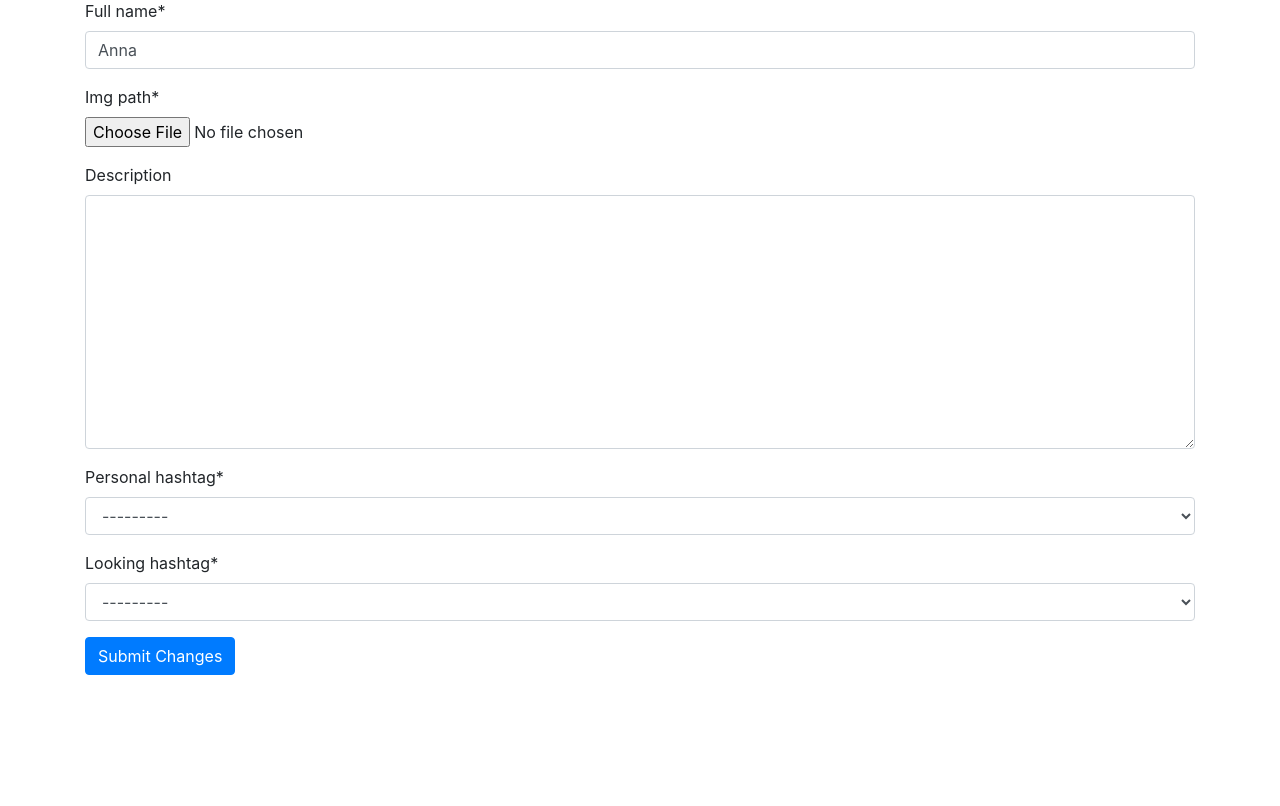
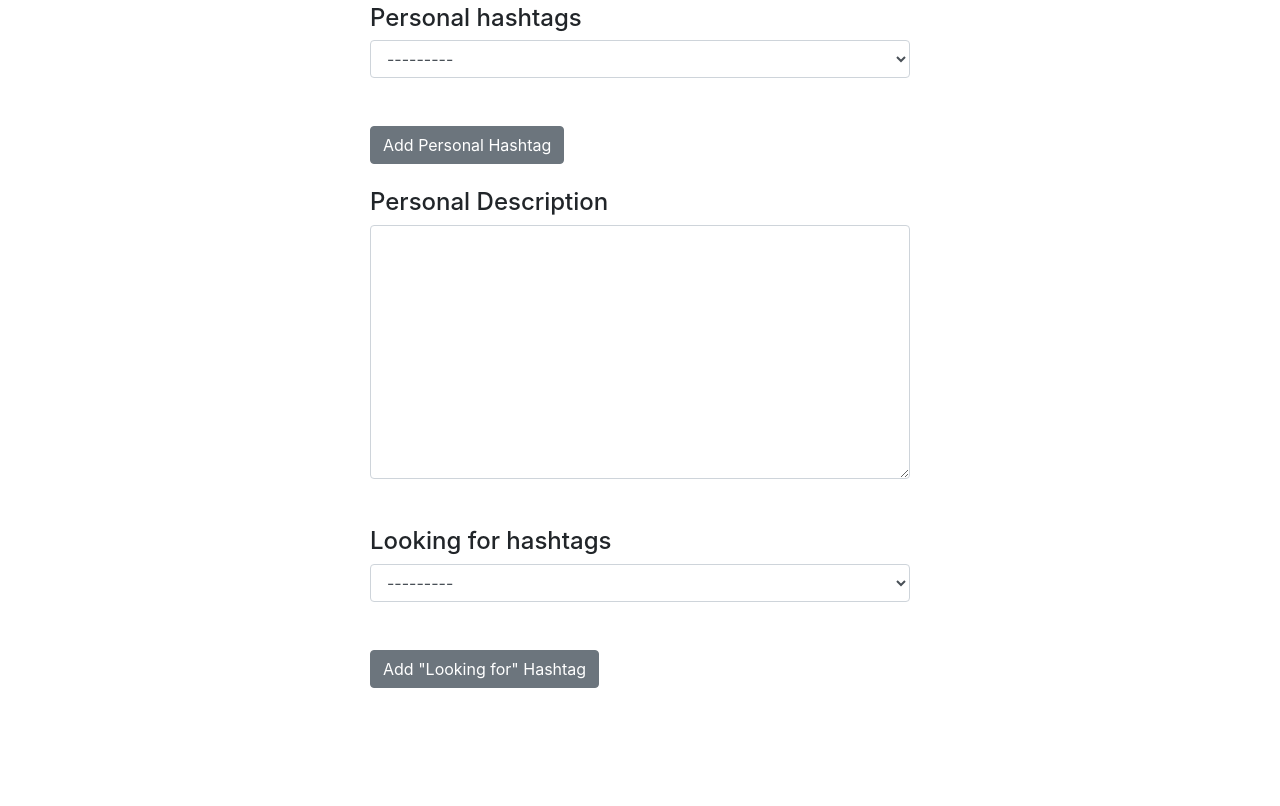
Before and after one commit to ofirziv/Mingling, a Django app: page /user_page/ in a window 1280 px wide. Shown: the part 394-1200 px from the top of the page. Run offline with Django 3.2, Linux system fonts and the light colour scheme; a user stored in the database is signed in; data comes from the database, SQL or seed files in the repository; both versions use the stored data as it was after the commit; some libraries are stand-ins or nearby versions.

Commit message:
Hashtags
29.8.18
-------
Finished:
%%%%%%%%%
1. Added default (initial) values to each field in the 'user_page'
2. Added a hashtags multi-choice label + search
3. Editing Working perfectly!
4. Image updating bug fixed
5. Added connection between user to hashtags
6. Creating a page 'after activation' that connects to the description page

TODO:
%%%%%
1. Add an image cropper
2. Add tags bootstrap labels (+delete option)

```diff
--- a/Comments.txt
+++ b/Comments.txt
@@ -6,11 +6,14 @@ Finished:
 2. Added a hashtags multi-choice label + search
 3. Editing Working perfectly!
 4. Image updating bug fixed
+5. Added connection between user to hashtags
+6. Creating a page 'after activation' that connects to the description page
 
 
 TODO:
 %%%%%
 1. Add an image cropper
+2. Add tags bootstrap labels (+delete option)
 
 
 
--- a/mingling_app/src/mingling_app/urls.py
+++ b/mingling_app/src/mingling_app/urls.py
@@ -14,4 +14,6 @@ urlpatterns = [
 	# url(r'^test/$', network_views.test, name='test'),
 	url(r'^tags-autocomplete/$', network_views.PersonalHashtagAutocomplete.as_view(),
 		name='PersonalHashtag-autocomplete'),
+	url(r'^initialize_mingler/', network_views.initialize_mingler, name='initialize_mingler'),
+
 ]
--- a/mingling_app/src/network/choices.py
+++ /dev/null
@@ -1,5 +0,0 @@
-TAGS_CHOICES = ((1, ("Not relevant")),
-                (2, ("Review")),
-                (3, ("Maybe relevant")),
-                (4, ("Relevant")),
-                (5, ("Leading candidate")))
--- a/mingling_app/src/network/forms.py
+++ b/mingling_app/src/network/forms.py
@@ -3,7 +3,6 @@ from .models import Mingler, PersonalHashtag
 from registration.forms import RegistrationFormUniqueEmail
 from django.contrib.auth.forms import UserCreationForm
 from dal import autocomplete
-from .choices import TAGS_CHOICES
 
 
 class ContactForm(forms.Form):
@@ -29,9 +28,6 @@ class ContactForm(forms.Form):
 # 		full_name = self.cleaned_data.get('full_name')
 # 		return full_name
 
-def get_choice_list():
-    # all cites to used as chice list
-    return ['Pune', 'Patna', 'Mumbai', 'Delhi']
 
 # class PersonalHashtagForm(forms.ModelForm):
 # 	# tag = forms.ModelChoiceField(queryset=PersonalHashtag.objects.all(), widget=autocomplete.ModelSelect2(url='PersonalHashtag-autocomplete'))
@@ -55,10 +51,10 @@ class MinglerForm(forms.ModelForm):
  	#        widget=autocomplete.ModelSelect2(url='PersonalHashtag-autocomplete'))
 	personal_hashtag = forms.ModelChoiceField(
 		queryset=PersonalHashtag.objects.all(),
-		widget=autocomplete.ModelSelect2(url='PersonalHashtag-autocomplete'))
+		widget=autocomplete.ModelSelect2(url='PersonalHashtag-autocomplete'), required=False)
 	looking_hashtag = forms.ModelChoiceField(
 		queryset=PersonalHashtag.objects.all(),
-        widget=autocomplete.ModelSelect2(url='PersonalHashtag-autocomplete'))
+        widget=autocomplete.ModelSelect2(url='PersonalHashtag-autocomplete'), required=False)
 
 	class Meta:
 		model = Mingler
--- a/mingling_app/src/network/models.py
+++ b/mingling_app/src/network/models.py
@@ -20,8 +20,8 @@ class PersonalHashtag(models.Model):
 class Mingler(models.Model):
 	full_name = models.CharField(max_length=120, default='Anna')
 	img_path = models.ImageField(upload_to='media/', default = 'pic_folder/None/no-img.jpg')
-	my_hashtags = models.TextField(blank=False, null=True)
-	looking_for_hashtags = models.TextField(blank=False, null=True) # TODO: Need to change it
+	my_hashtags = models.TextField(blank=False, null=True, default='')
+	looking_for_hashtags = models.TextField(blank=False, null=True, default='') # TODO: Need to change it
 	description = models.TextField(max_length=2000, blank=True, null=True)
 	email = models.CharField(max_length=120, blank=False, default='none')
 	timestamp = models.DateTimeField(auto_now_add=True, auto_now=False)
--- a/mingling_app/src/network/views.py
+++ b/mingling_app/src/network/views.py
@@ -24,6 +24,20 @@ def home(request):
 	}
 	return render(request, 'home.html', context)
 
+
+def initialize_mingler(request):
+	form = MinglerForm()
+	print('Creating a Mingler!!!!')
+	instance = form.save(commit=False)
+	instance.email = request.user.email
+	instance.save()
+	context = {
+		# "next_page": 'home'
+		"next_page": 'user_page'
+	}
+	return render(request, 'initialize_mingler.html', context)
+
+
 @login_required
 def user_page(request):
 	title = 'Mingler Description'
@@ -38,18 +52,16 @@ def user_page(request):
 		"form": form,
 		"email": request.user.email,
 		"img_path": instance.img_path,
-		"finished": "no"
-	}
+		"personal_hashtags": instance.my_hashtags.split(',')
+		}
 	except:
 		form = MinglerForm(request.POST or None, request.FILES or None)
 		context = {
 		"title": title,
 		"form": form,
 		"email": request.user.email,
-		"finished": "no"
-	}
+		}
 
-	print(form.is_valid())
 	if form.is_valid():
 		print('Valid!!!')
 		title = "Thank you!"
@@ -59,35 +71,45 @@ def user_page(request):
 			instance = form.save(commit=False)
 			instance.full_name = form.cleaned_data.get("full_name", '')
 			instance.img_path = form.cleaned_data.get("img_path", '')
-			instance.my_hashtags = form.cleaned_data.get("my_hashtags" ,'')
-			instance.looking_for_hashtags = form.cleaned_data.get("looking_for_hashtags", '')
 			instance.description = form.cleaned_data.get("description", '')
 			instance.email = request.user.email
 			instance.save()
 		else:
 			instance = Mingler.objects.get(email=request.user.email)
-			print('Updating!!!!')
-			instance.full_name = form.cleaned_data.get("full_name", '')
-			instance.img_path = form.cleaned_data.get("img_path", '')
+			if '_submit_all' in request.POST:
+				print('Updating!!!!')
+				instance.full_name = form.cleaned_data.get("full_name", '')
+				instance.img_path = form.cleaned_data.get("img_path", '')
+				instance.description = form.cleaned_data.get("description", '')
+				print(instance.img_path)
+				if instance.img_path == 'no-img.jpg':
+					print('partially')
+					instance.save(update_fields=["full_name", "description"])
+				else:
+					print('full')
+					instance.save()
+			if '_personal_hashtag_add' in request.POST:
+				personal_tag = form.cleaned_data.get("personal_hashtag" ,'')
+				personal_hashtags = instance.my_hashtags.split(',')
+				if personal_tag != None and not personal_tag.tag in personal_hashtags:
+					if personal_hashtags == ['']:
+						instance.my_hashtags = personal_tag.tag
+					else:
+						instance.my_hashtags = '{},{}'.format(instance.my_hashtags, personal_tag.tag)
+					instance.save(update_fields=["my_hashtags"])
 
-			personal_tag = form.cleaned_data.get("personal_hashtag" ,'').tag
-			personal_hashtags = instance.my_hashtags.split(',')
-			if not personal_tag in personal_hashtags and personal_tag != '':
-				instance.my_hashtags = '{},{}'.format(instance.my_hashtags, personal_tag)
+			if '_looking_for_hashtag_add' in request.POST:
+				looking_tag = form.cleaned_data.get("looking_hashtag", '')
+				looking_hashtags = instance.looking_for_hashtags.split(',')
+				if looking_tag != None and not looking_tag.tag in looking_hashtags:
+					if looking_hashtags == ['']:
+						instance.looking_for_hashtags = looking_tag.tag
+					else:
+						instance.looking_for_hashtags = '{},{}'.format(instance.looking_for_hashtags, looking_tag.tag)
+					instance.save(update_fields=["looking_for_hashtags"])
+					context['looking_for_hashtags'] = instance.looking_for_hashtags.split(',')
 
-			looking_tag = form.cleaned_data.get("looking_hashtag", '').tag
-			looking_hashtags = instance.looking_for_hashtags.split(',')
-			if not looking_tag in looking_hashtags and looking_tag != '':
-				instance.looking_for_hashtags = '{},{}'.format(instance.looking_for_hashtags, looking_tag)
 
-			instance.description = form.cleaned_data.get("description", '')
-			print(instance.img_path)
-			if instance.img_path == 'no-img.jpg':
-				print('partially')
-				instance.save(update_fields=["full_name", "my_hashtags", "looking_for_hashtags", "description"])
-			else:
-				print('full')
-				instance.save()
 
 		# context = {
 		# 	"title": title,
--- a/mingling_app/src/templates/user_page.html
+++ b/mingling_app/src/templates/user_page.html
@@ -2,15 +2,23 @@
 {% load crispy_forms_tags %}
 {% load staticfiles %}
 
+<style>
+{% block style %}
 
+{% endblock %}
+</style>
 
 {% block content %}
-
-<h1> {{ title }} </h1>
+ <div class="row">
+		<div class="col-6 offset-md-3">
+			<h1> {{ title }} </h1><br>
+		</div>
+</div>
 
 
 <form method='POST' action="" enctype="multipart/form-data"> {% csrf_token %}
 	{% if finished == "no"%}
+		{% if img_path != None or ing_path == 'no-img.jpg' %}
 		<div class="row">
 			<div class="col-4 offset-md-4">
 		        <img class="btn card-img-top mx-lg" src="{% static '' %}{{ img_path }}" style="height: 100%; width: 100%; display: block;" data-holder-rendered="true">
@@ -18,14 +26,48 @@
 		    </div>
 		</div>
 		{% endif %}
+	{% endif %}
 
-	{{ form|crispy }}
+	<!-- {{ form|crispy }} -->
+
+	<div class="row">
+		<div class="col-6 offset-md-3">
+			<h4>Full name</h4>
+			{{ form.full_name }}<br><br>
+
+			<h4>Image</h4>
+			{{ form.img_path }}<br><br>
+
+			<h4>Personal hashtags</h4>
+			{{ form.personal_hashtag }}<br><br>
+
+			<input class='btn btn-secondary' type='submit' value='Add Personal Hashtag' name='_personal_hashtag_add'/><br><br>
+
+			{% for personal_hashtag in personal_hashtags %}
+				<div class="chip pink lighten-4">
+				    Tag 220
+				    <i class="close fa fa-times"></i>
+				</div>
+				<span class="badge badge-pill pink"> {{ personal_hashtag }}</span>
+			{% endfor %}
+
+			<h4>Personal Description</h4>
+			{{ form.description }}<br><br>
+
+			<h4>Looking for hashtags</h4>
+			{{ form.looking_hashtag }}<br><br>
+
+			<input class='btn btn-secondary' type='submit' value='Add "Looking for" Hashtag' name='_looking_for_hashtag_add'/><br><br>
 
 			{% if finished == "no"%}
-	<input class='btn btn-primary' type='submit' value='Submit Changes'/>
+			<input class='btn btn-primary' type='submit' value='Submit Changes' name='_submit_all'/>
 			{% endif %}
+		</div>
+	</div>
 
 
 </form>
+<br><br>
+
 {{ form.media }}
 {% endblock %}
```
Also changed, not shown: mingling_app/src/templates/initialize_mingler.html (added, +23 -0 lines), mingling_app/src/db.sqlite3, mingling_app/static_in_env/media_root/media/Trump_6fF53ut.jpg (added), mingling_app/static_in_env/media_root/media/Trump_JUMmIsu.jpg (added), mingling_app/static_in_env/media_root/media/Trump_x0Ei08m.jpg (added), mingling_app/static_in_env/media_root/media/businessman_uHsLWcf.jpg (added). Lines whose indentation alone changed are shown as unchanged.
